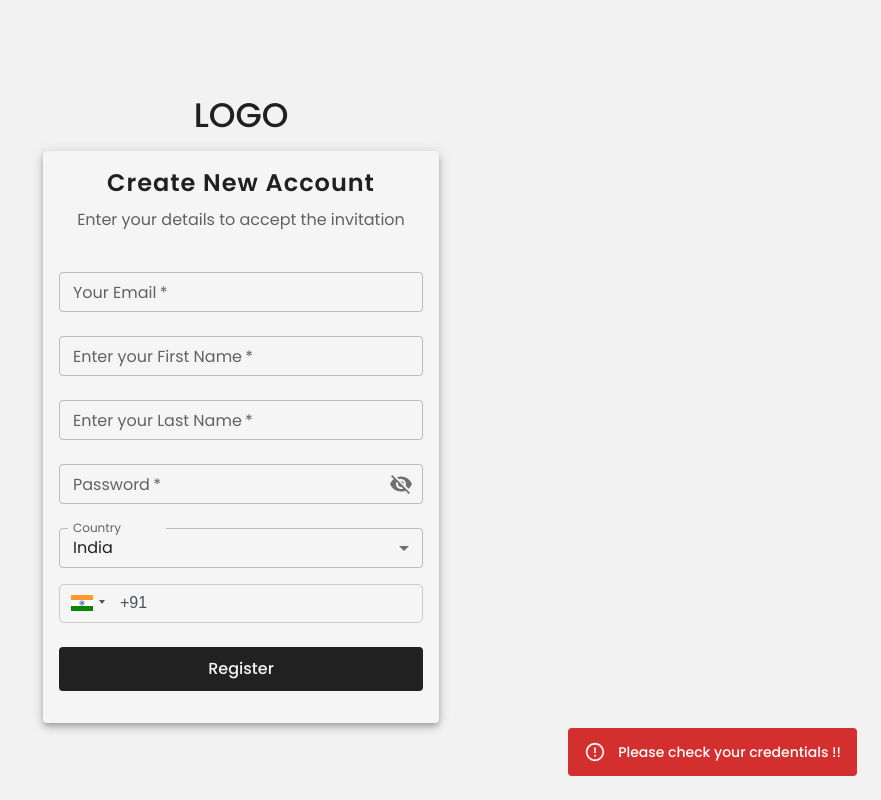
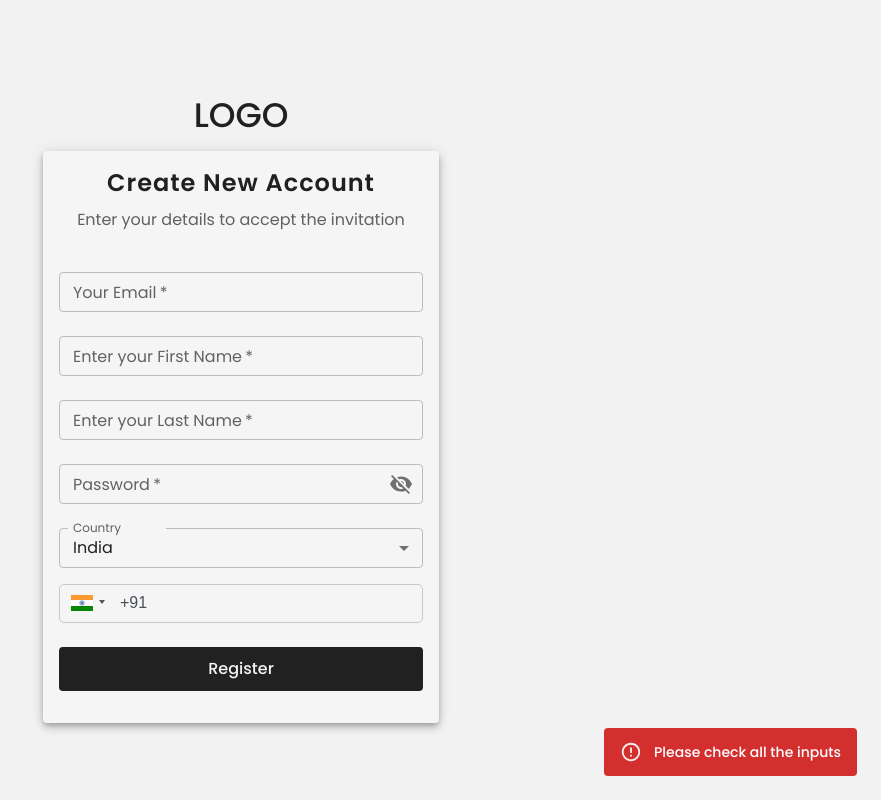
Before and after one commit to PriyomSaha/admin-dashboard-mui, a React (Create React App) app: page /register in a window 1280 px wide. Both pictures are taken after a click on the button "Register". Shown: the whole page, without its empty margins (399-1280 px from the left). Built offline with nearby package versions, Linux system fonts and the light colour scheme.

Commit message:
Updates with proper alert success / fail for Login,Register and Invite User

```diff
--- a/src/App.js
+++ b/src/App.js
@@ -1,21 +1,34 @@
+// Import CSS styles for datepicker, phone input, and custom app styles
 import "react-datepicker/dist/react-datepicker.css";
 import "react-phone-input-2/lib/bootstrap.css";
 import "Components/UI/app.css";
+
+// Import necessary components and styles from Material-UI
 import { ThemeProvider } from "@mui/material/styles";
 import { theme } from "Components/UI/themes";
 import { CssBaseline } from "@mui/material";
 import ScrollTop from "Components/ScrollTop";
 import ThemeRoutes from "Routes";
+
+// Import custom state management hook
 import { useAccountStore } from "Components/Assets/StateManagement";
 
 function App() {
+  // Use the custom state management hook to set user data
   const setUserData = useAccountStore((state) => state.setUserData);
+
+  // Set user data with name "Priyom Saha" and a boolean value "true"
+  // This is an example of using the state management hook to manage user data.
   // setUserData("Priyom Saha", true);
+
+  // The App component is the root component of the application.
   return (
     <ThemeProvider theme={theme}>
-      <CssBaseline />
+      <CssBaseline /> {/* Applies global CSS baseline styles */}
       <div className="App">
+        {/* The ScrollTop component scrolls to the top of the page when the route changes */}
         <ScrollTop>
+          {/* The ThemeRoutes component handles rendering of different routes */}
           <ThemeRoutes />
         </ScrollTop>
       </div>
@@ -23,4 +36,5 @@ function App() {
   );
 }
 
+// Export the App component as the default export
 export default App;
--- /dev/null
+++ b/src/Components/Assets/ReusableComp/ToastAlert.js
@@ -0,0 +1,21 @@
+import { Alert, Snackbar, Stack } from "@mui/material";
+import React from "react";
+
+function ToastAlert({showSnackbar,setShowSnackbar,snackbarType,snackbarMessage}) {
+  return (
+    <Snackbar
+      open={showSnackbar}
+      autoHideDuration={8000} // Adjust the duration as needed
+      onClose={() => setShowSnackbar(false)}
+      anchorOrigin={{ vertical: "bottom", horizontal: "right" }}
+    >
+      <Stack spacing={2} sx={{ width: "100%" }}>
+        <Alert severity={snackbarType} variant="filled">
+          {snackbarMessage}
+        </Alert>
+      </Stack>
+    </Snackbar>
+  );
+}
+
+export default ToastAlert;
--- a/src/Components/Authentication/Login.js
+++ b/src/Components/Authentication/Login.js
@@ -7,7 +7,7 @@ import {
   CircularProgress,
   Alert,
   Snackbar,
-  Tooltip,
+  Stack,
 } from "@mui/material";
 import { theme } from "Components/UI/themes";
 import { useNavigate } from "react-router-dom";
@@ -15,6 +15,7 @@ import PasswordInput from "Components/Assets/ReusableComp/PasswordInput";
 import EmailInput from "Components/Assets/ReusableComp/EmailInput";
 import { useAccountStore } from "Components/Assets/StateManagement";
 import axios from "axios";
+import ToastAlert from "Components/Assets/ReusableComp/ToastAlert";
 
 const Login = () => {
   const navigate = useNavigate();
@@ -23,8 +24,12 @@ const Login = () => {
   const [email, setEmail] = useState("");
   const [password, setPassword] = useState("");
 
-  // State to indicate whether there's an error in the form
-  const [havingError, setHavingError] = useState(false);
+  // State to control whether the Snackbar is shown or hidden
+  const [showSnackbar, setShowSnackbar] = useState(false);
+  // State to store the message displayed in the Snackbar
+  const [snackbarMessage, setSnackbarMessage] = useState("");
+  // State to store the type of Snackbar, which can be 'success' or 'error'
+  const [snackbarType, setSnackbarType] = useState(""); // 'success' or 'error'
 
   // State to track form submission status
   const [isSubmitting, setIsSubmitting] = useState(false);
@@ -38,7 +43,7 @@ const Login = () => {
 
   // Clear error status when password or email changes
   useEffect(() => {
-    setHavingError(false);
+    setShowSnackbar(false);
   }, [password, email]);
 
   // Handle user login
@@ -46,11 +51,18 @@ const Login = () => {
     await setIsSubmitting(true);
 
     // Validate email and password
-    if (password.length < 8 || !email.includes(".", "@")) {
-      await setHavingError(true);
+    if (password.length < 2 || !email.includes(".", "@")) {
+      // Display error in a Snackbar
+      setShowSnackbar(true);
+      setSnackbarType("error");
+      setSnackbarMessage(
+        password.length < 1 || email.length < 1
+          ? "Email/Password field cannot be blank"
+          : "Invalid email"
+      );
     } else {
       try {
-        await setHavingError(false);
+        await setShowSnackbar(false);
 
         // Call authentication API to get token
         const resp = await axios.post(tokenUrl, {
@@ -61,7 +73,10 @@ const Login = () => {
         // Get user data using token
         handleGetUserdata(resp.data);
       } catch (error) {
-        setHavingError(true);
+        // Show error notification in a Snackbar
+        setShowSnackbar(true);
+        setSnackbarType("error");
+        setSnackbarMessage("Please recheck your credentials!!");
       }
     }
     await setIsSubmitting(false);
@@ -83,8 +98,15 @@ const Login = () => {
       );
       // Update user data in global state
       setUserData(response.data, true);
+      // Show success notification in a Snackbar
+      setShowSnackbar(true);
+      setSnackbarType("success");
+      setSnackbarMessage("Login successful! You are now logged in.");
     } catch (error) {
-      setHavingError(true);
+      // Show error notification in a Snackbar
+      setShowSnackbar(true);
+      setSnackbarType("error");
+      setSnackbarMessage("Failed to retrieve user data");
     }
   };
 
@@ -110,11 +132,7 @@ const Login = () => {
         </Box>
         <Box component="form" noValidate sx={{ mt: 3 }}>
           {/* Email Input */}
-          <EmailInput
-            email={email}
-            setEmail={setEmail}
-            setHavingError={setHavingError}
-          />
+          <EmailInput email={email} setEmail={setEmail} />
 
           {/* Password Input */}
           <PasswordInput
@@ -182,15 +200,13 @@ const Login = () => {
         </span>
       </Typography>
 
-      {/* Display error message in a Snackbar */}
-      <Snackbar
-        open={havingError}
-        anchorOrigin={{ vertical: "bottom", horizontal: "right" }}
-      >
-        <Alert severity="error" variant="filled">
-          Please check your credentials !!
-        </Alert>
-      </Snackbar>
+      {/* Display error or success message in a Snackbar */}
+      <ToastAlert
+        showSnackbar={showSnackbar}
+        setShowSnackbar={setShowSnackbar}
+        snackbarType={snackbarType}
+        snackbarMessage={snackbarMessage}
+      />
     </>
   );
 };
--- a/src/Components/Authentication/Register.js
+++ b/src/Components/Authentication/Register.js
@@ -16,6 +16,7 @@ import PhoneInput from "react-phone-input-2";
 import Countries from "Components/Assets/ReusableComp/Countries";
 import axios from "axios";
 import { useNavigate } from "react-router-dom";
+import ToastAlert from "Components/Assets/ReusableComp/ToastAlert";
 
 const Register = () => {
   const navigate = useNavigate();
@@ -33,8 +34,15 @@ const Register = () => {
   // State to track form submission status
   const [isSubmitting, setIsSubmitting] = useState(false);
 
-  // State to indicate whether there's an error in the form
-  const [havingError, setHavingError] = useState(false);
+  // // State to indicate whether there's an error in the form
+  // const [havingError, setHavingError] = useState(false);
+
+  // State to control whether the Snackbar is shown or hidden
+  const [showSnackbar, setShowSnackbar] = useState(false);
+  // State to store the message displayed in the Snackbar
+  const [snackbarMessage, setSnackbarMessage] = useState("");
+  // State to store the type of Snackbar, which can be 'success' or 'error'
+  const [snackbarType, setSnackbarType] = useState(""); // 'success' or 'error'
 
   // Handle user registration
   const handleRegister = async () => {
@@ -47,11 +55,13 @@ const Register = () => {
       firstName < 2 ||
       lastName < 2
     ) {
-      await setHavingError(true);
+      setShowSnackbar(true);
+      setSnackbarType("error");
+      setSnackbarMessage("Please check all the inputs");
     } else {
       try {
         // Call registration API with user data
-        const resp = await axios.post(registerUrl, {
+        await axios.post(registerUrl, {
           firstName: firstName,
           lastName: lastName,
           country: country,
@@ -59,11 +69,17 @@ const Register = () => {
           password: password,
           username: email,
         });
-        await console.log(resp);
-        navigate("/login");
+        setShowSnackbar(true);
+        setSnackbarType("success");
+        setSnackbarMessage("User Created...Navigating to login page");
+        // Delay the navigation to the login page after the toast message is closed
+        setTimeout(() => {
+          navigate("/login");
+        }, 2000); // Adjust the delay time as needed
       } catch (error) {
-        setHavingError(true);
-        await console.log(error);
+        setShowSnackbar(true);
+        setSnackbarType("error");
+        setSnackbarMessage("Some error occured!!");
       }
     }
     await setIsSubmitting(false);
@@ -71,7 +87,9 @@ const Register = () => {
 
   // Clear error status when input values change
   useEffect(() => {
-    setHavingError(false);
+    setShowSnackbar(false);
+    setSnackbarType("");
+    setSnackbarMessage("");
   }, [phoneNumber, password, firstName, lastName, email]);
 
   return (
@@ -190,16 +208,13 @@ const Register = () => {
           )}
         </Box>
       </Paper>
-
-      {/* Display error message in a Snackbar */}
-      <Snackbar
-        open={havingError}
-        anchorOrigin={{ vertical: "bottom", horizontal: "right" }}
-      >
-        <Alert severity="error" variant="filled">
-          Please check your credentials !!
-        </Alert>
-      </Snackbar>
+      {/* Display error or success message in a Snackbar */}
+      <ToastAlert
+        showSnackbar={showSnackbar}
+        setShowSnackbar={setShowSnackbar}
+        snackbarType={snackbarType}
+        snackbarMessage={snackbarMessage}
+      />
     </>
   );
 };
--- a/src/Components/Navigations/Settings/UserPermission/InviteEditUser.js
+++ b/src/Components/Navigations/Settings/UserPermission/InviteEditUser.js
@@ -21,6 +21,7 @@ import UserDetails from "./UserDetails";
 import SaveCancelButtons from "Components/Assets/ReusableComp/SaveCancelButtons";
 import axios from "axios";
 import Overlay from "Components/Assets/ReusableComp/Overlay";
+import ToastAlert from "Components/Assets/ReusableComp/ToastAlert";
 
 function InviteEditUser({ type }) {
   // State to control the visibility of the modal, selected permissions, and email input
@@ -170,17 +171,13 @@ function InviteEditUser({ type }) {
         </Box>
       </Modal>
 
-      {/* Display error/success message in a Snackbar */}
-      <Snackbar
-        open={showSnackbar}
-        autoHideDuration={8000}
-        onClose={() => setShowSnackbar(false)}
-        anchorOrigin={{ vertical: "bottom", horizontal: "right" }}
-      >
-        <Alert severity={snackbarType} variant="filled">
-          {snackbarMessage}
-        </Alert>
-      </Snackbar>
+      {/* Display error or success message in a Snackbar */}
+      <ToastAlert
+        showSnackbar={showSnackbar}
+        setShowSnackbar={setShowSnackbar}
+        snackbarType={snackbarType}
+        snackbarMessage={snackbarMessage}
+      />
     </>
   );
 }
```
